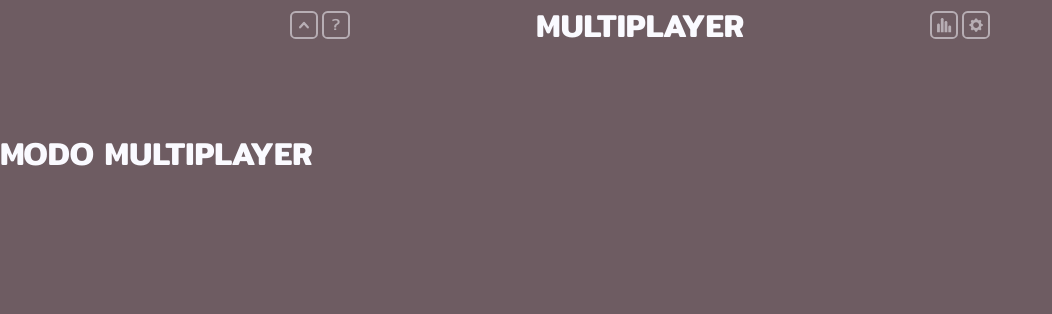
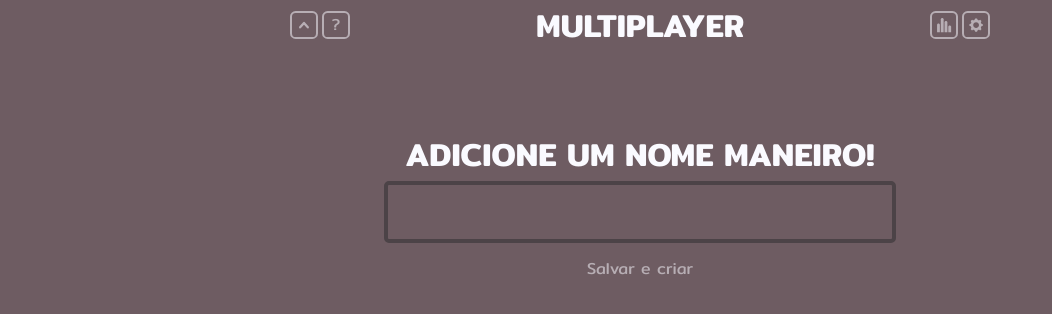
Before and after one commit to danielBRTanimacao/copy-termo, a React (Vite) app: page /mul in a window 1280 px wide. Shown: the top 314 px of the page, without its empty margins (0-1052 px from the left). Built offline with nearby package versions, Linux system fonts and the light colour scheme.

Commit message:
feat: making a division on multiplayer

```diff
--- a/src/assets/css/Index.css
+++ b/src/assets/css/Index.css
@@ -411,6 +411,35 @@ footer {
     text-align: right;
 }
 
+/*
+    Multiplayer
+*/
+
+main div label {
+    font-size: xx-large;
+}
+
+.createBtn {
+    width: 15vh;
+}
+
+main .multiplayerDiv,
+main .multiObby {
+    flex-direction: column;
+    justify-content: center;
+    align-items: center;
+}
+
+h4 {
+    font-weight: 300;
+}
+
+main .multiObby input,
+main div #playerInput {
+    width: 40%;
+    border-radius: 5px;
+}
+
 @media (max-width: 1399.98px) {
     .about {
         margin: 0 20em;
--- a/src/components/MultiPlayer.tsx
+++ b/src/components/MultiPlayer.tsx
@@ -1,12 +1,113 @@
+import React, { useState } from "react";
 import Header from "./Header";
 
-export default () => {
+const MultiplayerComponent: React.FC = () => {
+    const [playerNameInput, setPlayerNameInput] = useState("");
+    const [savedPlayerName, setSavedPlayerName] = useState("");
+
+    const handleInput = (event: React.ChangeEvent<HTMLInputElement>) => {
+        setPlayerNameInput(event.target.value);
+    };
+
+    const saveNameCreateRoom = () => {
+        setSavedPlayerName(playerNameInput);
+    };
+
+    const generatePlayerId = (isRoom: boolean) => {
+        const letters = [
+            "a",
+            "b",
+            "c",
+            "d",
+            "e",
+            "f",
+            "g",
+            "h",
+            "j",
+            "k",
+            "l",
+            "m",
+            "n",
+            "o",
+            "p",
+            "q",
+            "r",
+            "s",
+            "t",
+            "u",
+            "v",
+            "w",
+            "x",
+            "y",
+            "z"
+        ];
+        if (isRoom) {
+            const randomLetter =
+                letters[Math.floor(Math.random() * letters.length)];
+            const randomLetter2 =
+                letters[Math.floor(Math.random() * letters.length)];
+            const randomNumber = Math.floor(10000 + Math.random() * 90000);
+            return `
+                #${randomLetter}${randomLetter2}${randomNumber}`;
+        }
+        const randomLetter =
+            letters[Math.floor(Math.random() * letters.length)];
+        const randomNumber = Math.floor(10000 + Math.random() * 90000);
+        return `#${randomLetter}${randomNumber}`;
+    };
+
+    const playerId = generatePlayerId(false);
+    const roomId = generatePlayerId(true);
+
     return (
         <>
             <Header title="MULTIPLAYER" modal="infos" tm={true} />
             <main>
-                <h1>Modo Multiplayer</h1>
+                {!savedPlayerName ? (
+                    <div className="multiplayerDiv">
+                        <label htmlFor="playerInput">
+                            ADICIONE UM NOME MANEIRO!
+                        </label>
+                        <input
+                            type="text"
+                            name="playerName"
+                            id="playerInput"
+                            value={playerNameInput}
+                            maxLength={13}
+                            required
+                            onChange={handleInput}
+                        />
+                        <button
+                            className="createBtn"
+                            type="button"
+                            onClick={saveNameCreateRoom}
+                        >
+                            Salvar e criar
+                        </button>
+                    </div>
+                ) : (
+                    <div className="multiObby">
+                        <h4>{playerId}</h4>
+                        <h1>Olá, {savedPlayerName}</h1>
+                        <aside>
+                            <div>
+                                <h2>Entrar na sala</h2>
+                                <input
+                                    type="text"
+                                    name="enterRoom"
+                                    id="enterRoomId"
+                                />
+                            </div>
+                            <div>
+                                <h2>id da sala {roomId}</h2>
+                                <p>Pessoa que entrou TESTE id 000000</p>
+                            </div>
+                        </aside>
+                    </div>
+                )}
             </main>
         </>
     );
 };
+
+export default MultiplayerComponent;
```
Also changed, not shown: src/assets/json/room.json (+7 -0 lines).
